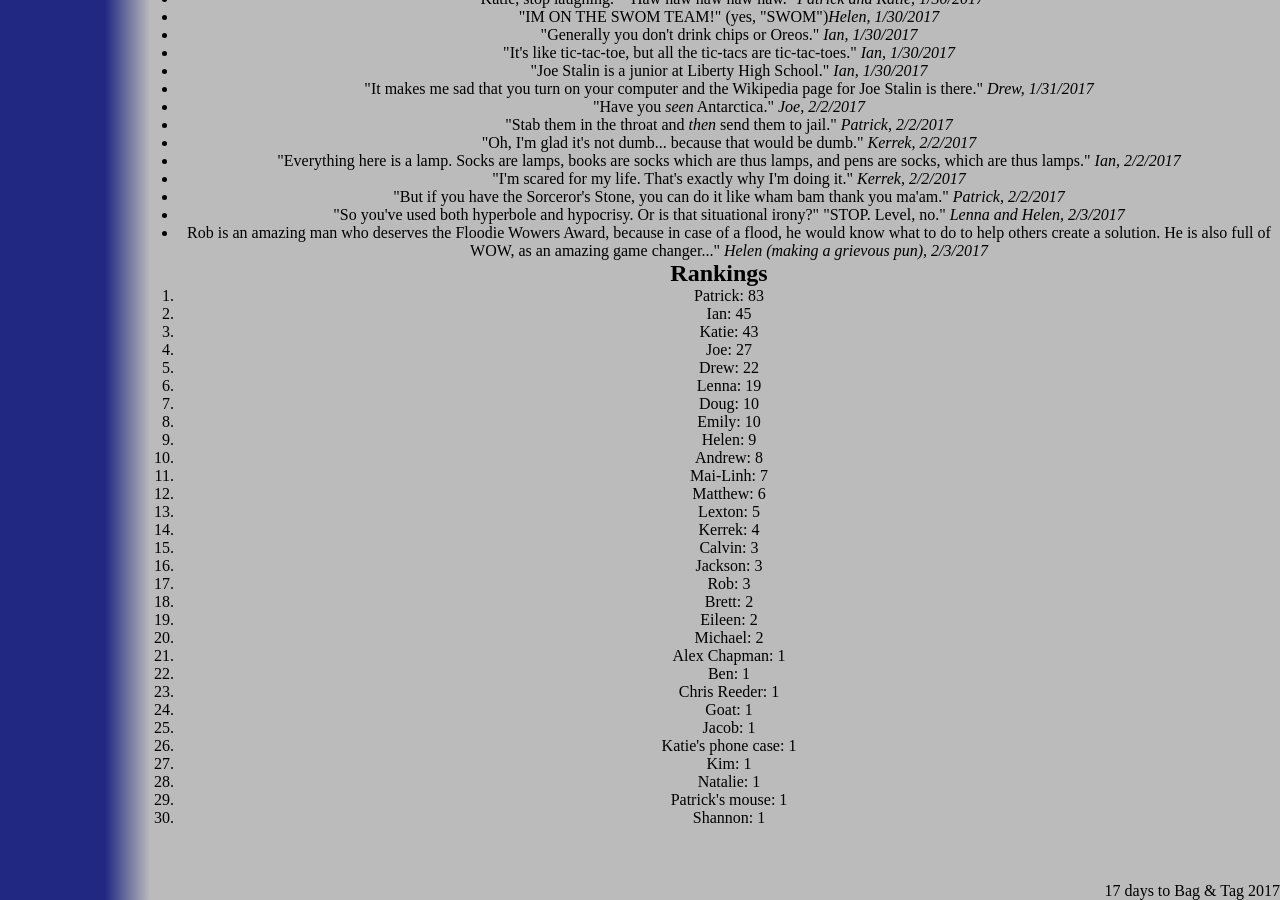
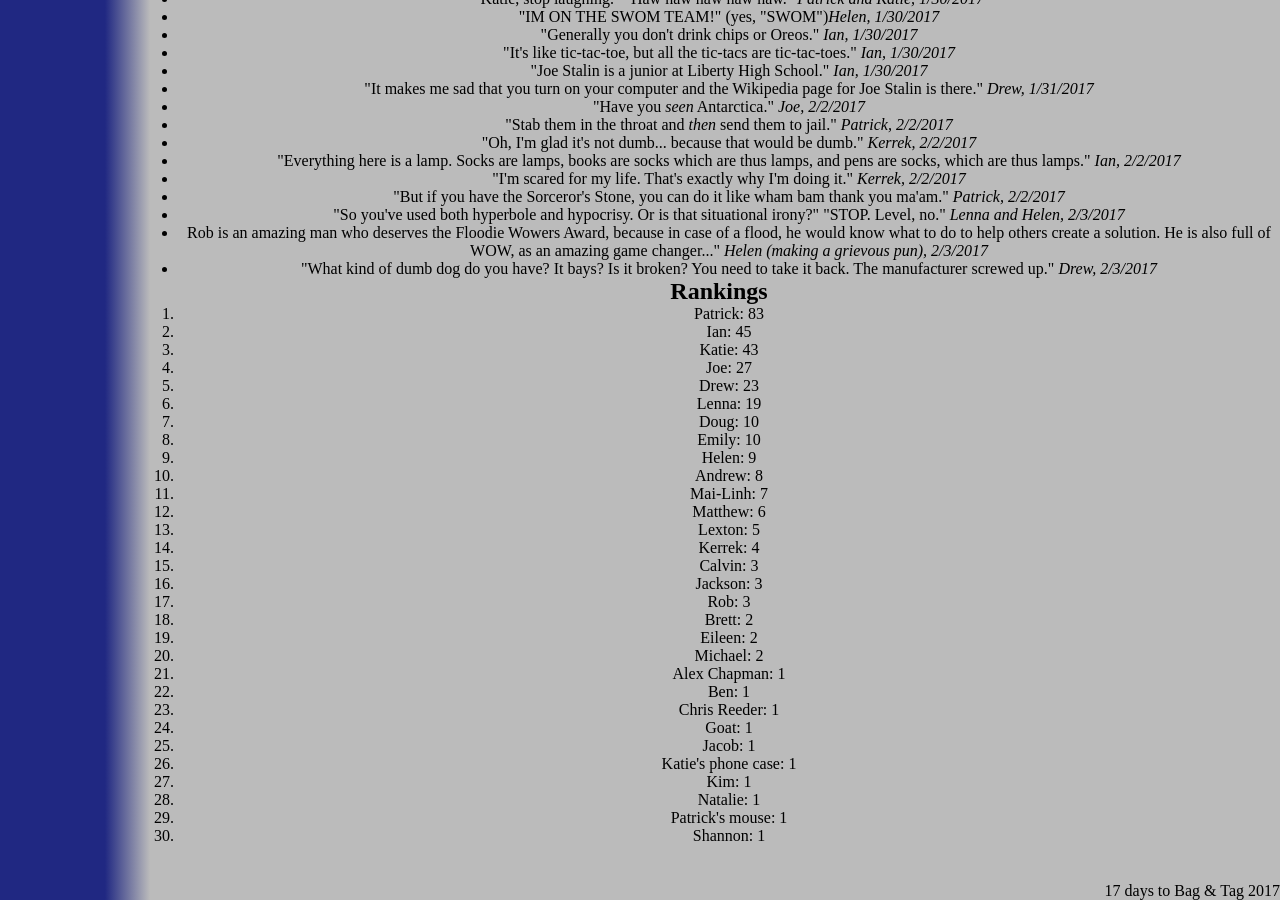
Before and after one commit to katiebugmoon/FRC4131.github.io, a Jekyll site: the page built from media/2017/quotes.html, in a window 1280 px wide and 900 px high, scrolled down 4400 px. Built offline with Jekyll 4.4.1, drawn with Linux system fonts in a browser that asks for light colours; nearby versions of some CDN libraries.

Commit message:
Update quotes.html

```diff
--- a/media/2017/quotes.html
+++ b/media/2017/quotes.html
@@ -249,7 +249,8 @@
 	<li>"I'm scared for my life. That's exactly why I'm doing it." <i>Kerrek, 2/2/2017</i></li>
 	<li>"But if you have the Sorceror's Stone, you can do it like wham bam thank you ma'am." <i>Patrick, 2/2/2017</i></li>
 	<li>"So you've used both hyperbole and hypocrisy. Or is that situational irony?" "STOP. Level, no." <i>Lenna and Helen, 2/3/2017</i></li>
-	<li>Rob is an amazing man who deserves the Floodie Wowers Award, because in case of a flood, he would know what to do to help others create a solution. He is also full of WOW, as an amazing game changer..." <i>Helen (making a grievous pun), 2/3/2017</i> </li>
+	<li>Rob is an amazing man who deserves the Floodie Wowers Award, because in case of a flood, he would know what to do to help others create a solution. He is also full of WOW, as an amazing game changer..." <i>Helen (making a grievous pun), 2/3/2017</i></li>
+	<li>"What kind of dumb dog do you have? It bays? Is it broken? You need to take it back. The manufacturer screwed up." <i>Drew, 2/3/2017</i></li>
 </ul>
 <h2>Rankings</h2>
 <ol id='rankings'></ol>
```
